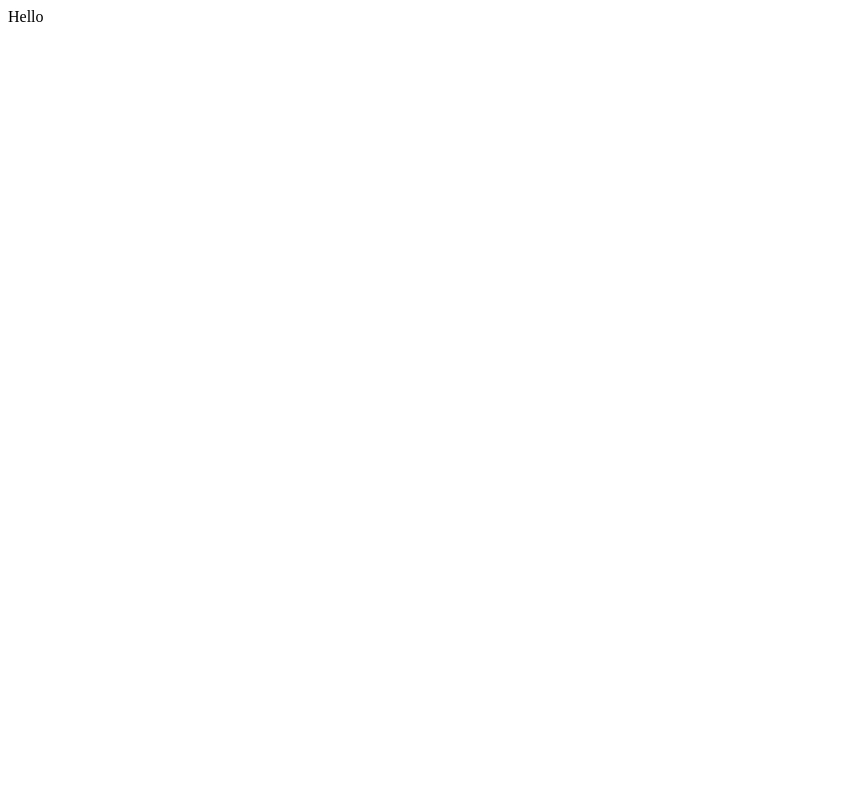
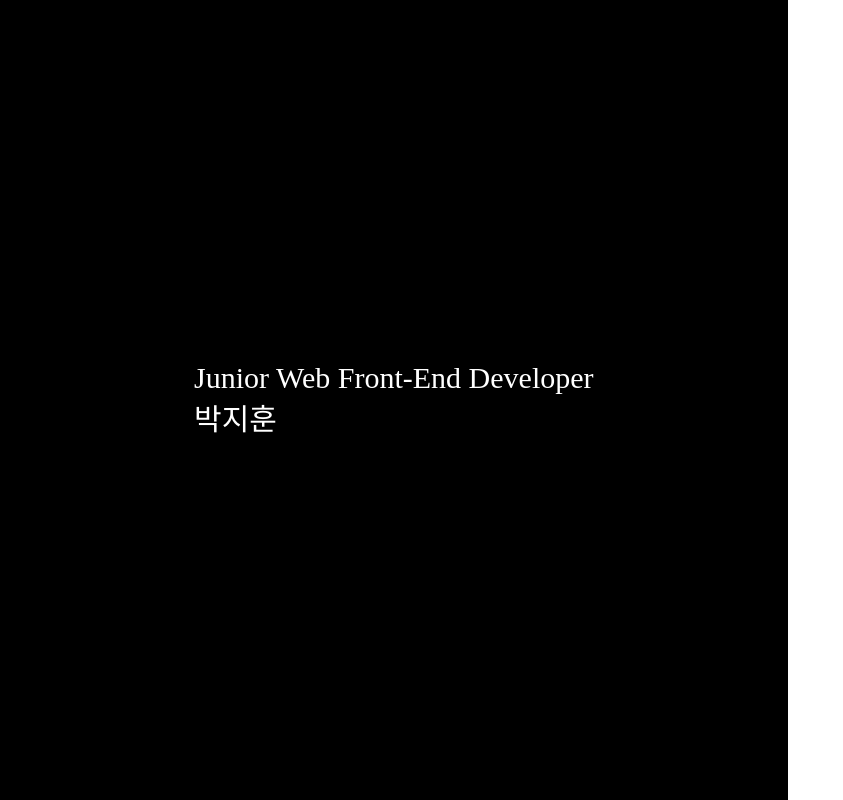
Before and after one commit to bbagbbagn2/PJH-Portfolio, a React (Create React App) app in the folder client/: page / in a window 1280 px wide. Shown: the whole page, without its empty margins (0-843 px from the left). Built offline with nearby package versions, Linux system fonts and the light colour scheme.

Commit message:
MainPage-ProfilePage

```diff
--- a/client/package.json
+++ b/client/package.json
@@ -8,7 +8,9 @@
     "@testing-library/user-event": "^13.5.0",
     "react": "^18.2.0",
     "react-dom": "^18.2.0",
+    "react-router-dom": "^6.3.0",
     "react-scripts": "5.0.1",
+    "styled-components": "^5.3.5",
     "web-vitals": "^2.1.4"
   },
   "scripts": {
--- a/client/public/index.html
+++ b/client/public/index.html
@@ -27,17 +27,6 @@
     <title>React App</title>
   </head>
   <body>
-    <noscript>You need to enable JavaScript to run this app.</noscript>
     <div id="root"></div>
-    <!--
-      This HTML file is a template.
-      If you open it directly in the browser, you will see an empty page.
-
-      You can add webfonts, meta tags, or analytics to this file.
-      The build step will place the bundled scripts into the <body> tag.
-
-      To begin the development, run `npm start` or `yarn start`.
-      To create a production bundle, use `npm run build` or `yarn build`.
-    -->
   </body>
 </html>
--- a/client/src/App.js
+++ b/client/src/App.js
@@ -1,8 +1,13 @@
+import {BrowserRouter as Router, Routes, Route} from "react-router-dom";
+import MainPage from './MainPage';
+
 function App() {
   return (
-    <div>
-      Hello
-    </div>
+     <Router>
+       <Routes>
+         <Route exact path='/' element={<MainPage/>}/>
+       </Routes>
+     </Router>
   );
 }
 
--- /dev/null
+++ b/client/src/MainPage.js
@@ -0,0 +1,36 @@
+import React from 'react';
+import styled from 'styled-components';
+
+export default function Main(){
+    return(
+        <MainPage>
+            <ProfilePage>
+                <ProfileMessage>Junior Web Front-End Developer<br/>박지훈</ProfileMessage>
+            </ProfilePage>
+        </MainPage>
+    )
+}
+
+const MainPage = styled.div`
+    width: 100vw;
+    height: 100vh;
+
+    display: grid;
+    grid-template-columns: 1.6fr 1fr;
+`;
+
+const ProfilePage = styled.div`
+    width: 100%;
+    height: 100vh;
+
+    display: grid;
+    place-items: center;
+    place-content: center;
+
+    background: black;
+`;
+
+const ProfileMessage = styled.p`
+    color: white;
+    font-size: 30px;
+`;
--- a/client/src/index.js
+++ b/client/src/index.js
@@ -1,13 +1,22 @@
 import React from 'react';
 import ReactDOM from 'react-dom/client';
 import App from './App';
+import { createGlobalStyle } from 'styled-components';
+
+
+const GlobalStyle = createGlobalStyle`
+  body {
+    padding: 0;
+    margin: 0;
+  }
+`;
 
 const root = ReactDOM.createRoot(document.getElementById('root'));
 root.render(
   <React.StrictMode>
     <App />
-  </React.StrictMode>,
-  document.getElementById('root')
+    <GlobalStyle />
+  </React.StrictMode>
 );
 
 // If you want to start measuring performance in your app, pass a function
```
Also changed, not shown: 1 other file (tests, documents, lock files or other folders).
